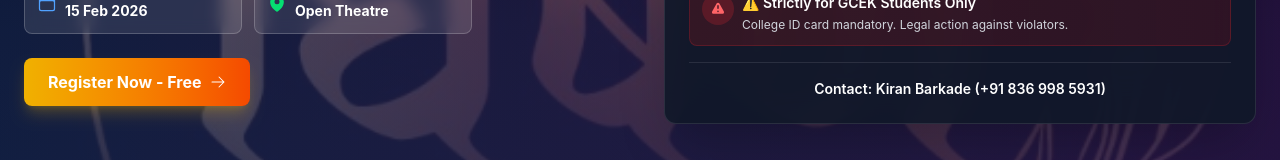
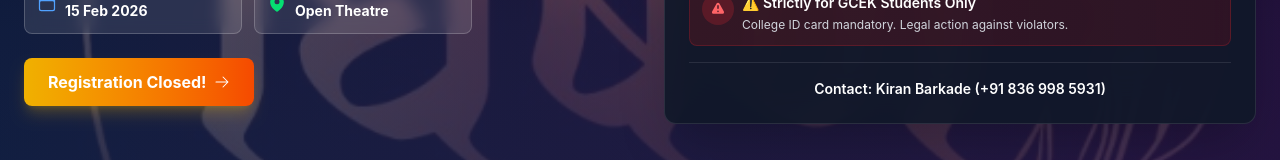
Before and after one commit to SanketChopade777/dhishan-frontend, a React (Vite) app: page / in a window 1280 px wide. Shown: the part 435-595 px from the top of the page. Built offline with nearby package versions, Linux system fonts and the light colour scheme; no server answers.

Commit message:
close of registration form

```diff
--- a/src/components/RegistrationForm.jsx
+++ b/src/components/RegistrationForm.jsx
@@ -179,11 +179,13 @@ export default function RegistrationForm() {
       </div>
 
       <button
+        onClick={disabled}
         type="submit"
         disabled={loading}
         className="w-full bg-blue-600 text-white py-3 px-4 rounded-lg font-semibold hover:bg-blue-700 focus:outline-none focus:ring-2 focus:ring-blue-500 focus:ring-offset-2 disabled:opacity-50 disabled:cursor-not-allowed transition duration-300"
       >
-        {loading ? "Registering..." : "Register Now (Free)"}
+        {/* {loading ? "Registering..." : "Register Now (Free)"} */}
+        {loading ? "Registering..." : "Registration Closed!"}
       </button>
     </form>
   );
--- a/src/pages/Home.jsx
+++ b/src/pages/Home.jsx
@@ -81,10 +81,10 @@ export default function Home() {
                 </div>
 
                 <Link
-                  to="/register"
+                  // to="/register"
                   className="group inline-flex items-center justify-center bg-gradient-to-r from-yellow-500 to-orange-600 text-white font-bold py-3 px-6 rounded-lg text-base hover:from-yellow-600 hover:to-orange-700 transition-all duration-300 transform hover:scale-105 shadow-lg shadow-yellow-500/25 w-full sm:w-auto"
                 >
-                  <span>Register Now - Free</span>
+                  <span>Registration Closed!</span>
                   <ArrowRightIcon className="ml-2 h-4 w-4 group-hover:translate-x-2 transition-transform" />
                 </Link>
               </div>
```
